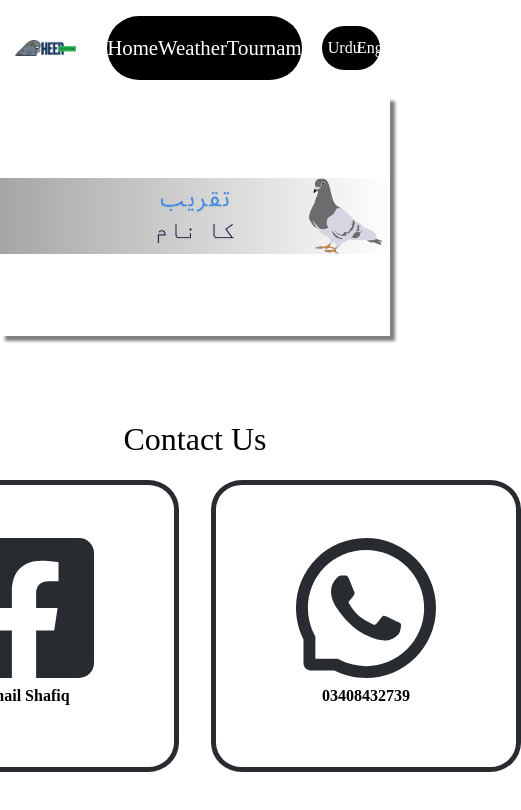
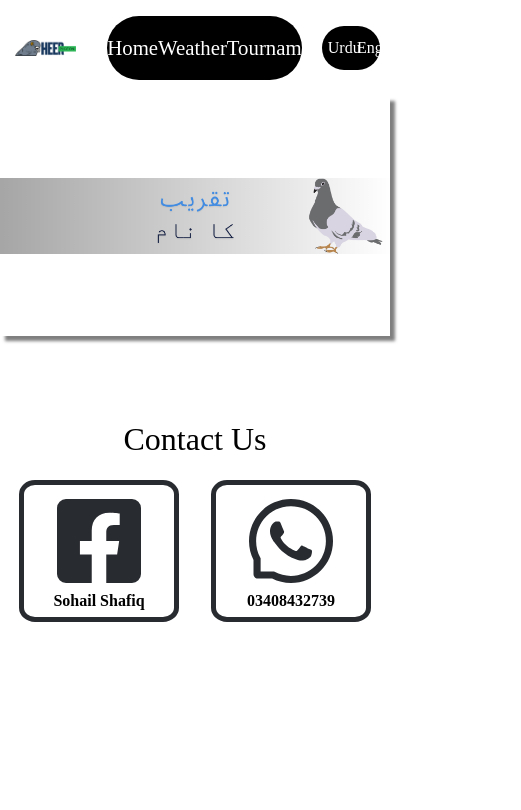
Before and after one commit to SohailShafiq1/HeerPiegonClub, a React (Vite) app: page /contact in a window 390 px wide. Shown: the top 810 px of the page, 521 px wide, since content can reach past the window. Built offline with nearby package versions, Linux system fonts and the light colour scheme.

Commit message:
added responsive styling for Pages tournament and contact

```diff
--- a/src/pages/Contact/Contact.module.css
+++ b/src/pages/Contact/Contact.module.css
@@ -8,7 +8,7 @@
   flex-direction: column;
 }
 .Headline {
-    font-weight: 100;
+  font-weight: 100;
 }
 .Boxes {
   display: flex;
@@ -53,3 +53,32 @@
   font-size: 1rem;
   margin-top: 0;
 }
+
+@media (max-width: 700px) {
+  .LeftBox,
+  .RightBox {
+    width: 200px;
+    height: 150px;
+  }
+  .logo {
+    font-size: 8rem;
+  }
+  .wanumber,
+  .fbname {
+    top: -30px;
+  }
+}
+@media (max-width: 500px) {
+  .LeftBox,
+  .RightBox {
+    width: 150px;
+    height: 100px;
+  }
+  .logo {
+    font-size: 6rem;
+  }
+  .wanumber,
+  .fbname {
+    top: -20px;
+  }
+}
--- a/src/pages/Tournament/Tournament.module.css
+++ b/src/pages/Tournament/Tournament.module.css
@@ -74,3 +74,9 @@
 .tournamentTable tbody tr:last-child td:last-child {
   border-bottom-right-radius: 12px;
 }
+
+@media (max-width: 768px) {
+  .tournamentTable {
+    width: 95%;
+  }
+}
```
